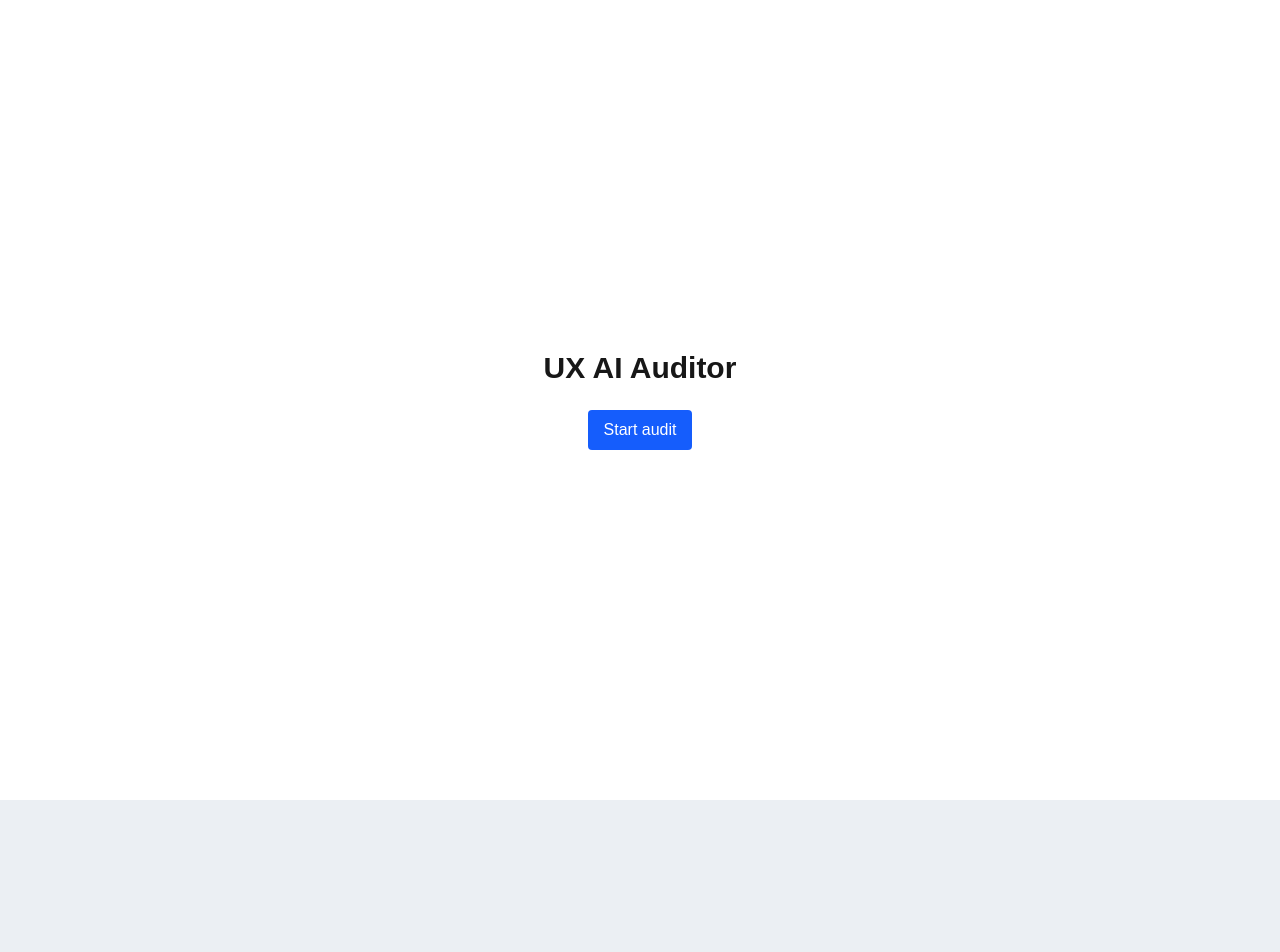
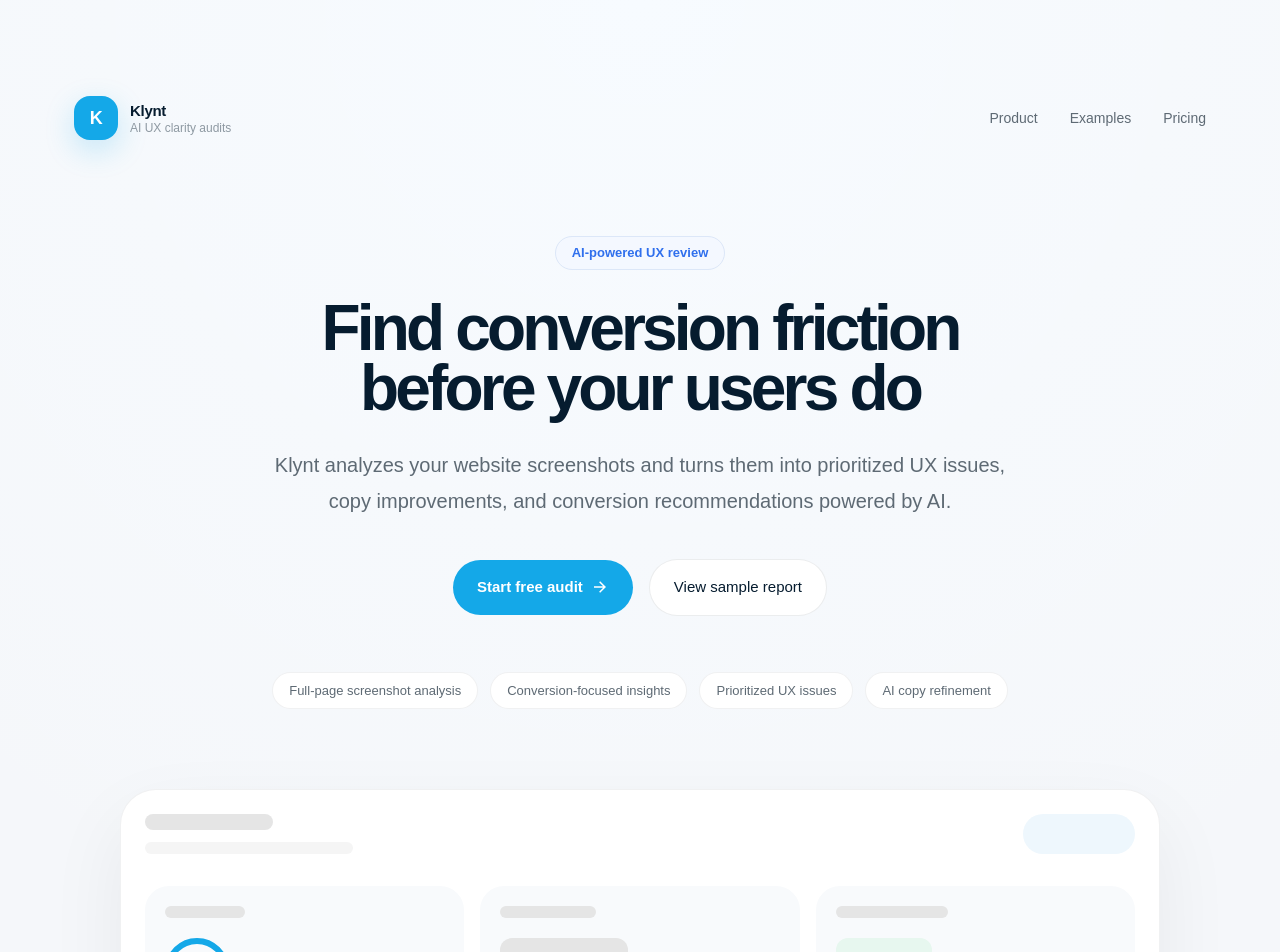
Before and after one commit to samarenkovdmitry/Klynt, a Next.js app: page / in a window 1280 px wide. Shown: the top 952 px of the page. Before the commit the page ends 800 px from the top, so only its background shows below. Built offline with nearby package versions, Linux system fonts and the light colour scheme; a web font is replaced by a local one.

Commit message:
New Mainpage

```diff
--- a/app/page.tsx
+++ b/app/page.tsx
@@ -1,16 +1,306 @@
 import Link from "next/link";
+import { RiArrowRightLine } from "@remixicon/react";
 
 export default function Home() {
   return (
-    <main className="flex min-h-screen flex-col items-center justify-center gap-6">
-      <h1 className="text-3xl font-semibold">UX AI Auditor</h1>
+    <main className="min-h-screen bg-[#F5F7FA] text-[#061C2F] overflow-hidden">
 
-      <Link
-        href="/analyze"
-        className="rounded bg-blue-600 px-4 py-2 text-white"
-      >
-        Start audit
-      </Link>
+      {/* HERO */}
+      <section className="relative">
+
+        {/* TOP LIGHT */}
+        <div
+          className="
+            pointer-events-none
+            absolute
+            inset-0
+            bg-[radial-gradient(circle_at_top,#F7FBFF_0%,transparent_70%)]
+          "
+        />
+
+        <div className="relative z-10 mx-auto max-w-[1180px] px-6 pt-24 pb-20">
+
+          {/* NAVBAR */}
+          <div className="flex items-center justify-between">
+
+            {/* LOGO */}
+            <div className="flex items-center gap-3">
+              <div
+                className="
+                  flex
+                  h-11
+                  w-11
+                  items-center
+                  justify-center
+                  rounded-2xl
+                  bg-[#14A8E8]
+                  text-white
+                  shadow-[0_10px_30px_rgba(20,168,232,0.22)]
+                "
+              >
+                <span className="text-[18px] font-semibold tracking-[-0.04em]">
+                  K
+                </span>
+              </div>
+
+              <div className="flex flex-col leading-none">
+                <span className="text-[15px] font-semibold tracking-[-0.02em]">
+                  Klynt
+                </span>
+
+                <span className="mt-1 text-[12px] text-[#8E99A2]">
+                  AI UX clarity audits
+                </span>
+              </div>
+            </div>
+
+            {/* NAV */}
+            <div className="hidden md:flex items-center gap-8 text-[14px] text-[#5E6A74]">
+              <button className="hover:text-[#061C2F] transition">
+                Product
+              </button>
+
+              <button className="hover:text-[#061C2F] transition">
+                Examples
+              </button>
+
+              <button className="hover:text-[#061C2F] transition">
+                Pricing
+              </button>
+            </div>
+          </div>
+
+          {/* HERO CONTENT */}
+          <div className="mx-auto mt-24 max-w-[900px] text-center">
+
+            {/* PILL */}
+            <div
+              className="
+                mx-auto
+                inline-flex
+                items-center
+                rounded-full
+                border
+                border-[#DCE7F8]
+                bg-[#F4F8FF]
+                px-4
+                py-1.5
+                text-[13px]
+                font-semibold
+                text-[#2F6FED]
+              "
+            >
+              AI-powered UX review
+            </div>
+
+            {/* TITLE */}
+            <h1
+              className="
+                mt-7
+                text-[64px]
+                leading-[0.95]
+                tracking-[-0.06em]
+                font-semibold
+                text-[#061C2F]
+              "
+            >
+              Find conversion friction
+              <br />
+              before your users do
+            </h1>
+
+            {/* DESCRIPTION */}
+            <p
+              className="
+                mx-auto
+                mt-7
+                max-w-[760px]
+                text-[20px]
+                leading-9
+                text-[#5E6A74]
+              "
+            >
+              Klynt analyzes your website screenshots and turns them
+              into prioritized UX issues, copy improvements, and
+              conversion recommendations powered by AI.
+            </p>
+
+            {/* CTA */}
+            <div className="mt-10 flex items-center justify-center gap-4">
+
+              <Link
+                href="/analyze"
+                className="
+                  inline-flex
+                  items-center
+                  gap-2
+                  rounded-full
+                  bg-[#14A8E8]
+                  px-6
+                  py-4
+                  text-[15px]
+                  font-semibold
+                  text-white
+                  transition-all
+                  duration-200
+                  hover:translate-y-[-1px]
+                  hover:bg-[#1198D2]
+                  hover:shadow-[0_12px_30px_rgba(20,168,232,0.24)]
+                "
+              >
+                Start free audit
+
+                <RiArrowRightLine size={18} />
+              </Link>
+
+              <button
+                className="
+                  rounded-full
+                  border
+                  border-[rgba(6,28,47,0.08)]
+                  bg-white
+                  px-6
+                  py-4
+                  text-[15px]
+                  font-medium
+                  text-[#061C2F]
+                  transition-all
+                  duration-200
+                  hover:border-[rgba(20,168,232,0.16)]
+                  hover:bg-[#F8FBFF]
+                "
+              >
+                View sample report
+              </button>
+
+            </div>
+
+            {/* TRUST ROW */}
+            <div
+              className="
+                mt-14
+                flex
+                flex-wrap
+                items-center
+                justify-center
+                gap-3
+              "
+            >
+
+              {[
+                "Full-page screenshot analysis",
+                "Conversion-focused insights",
+                "Prioritized UX issues",
+                "AI copy refinement",
+              ].map((item) => (
+                <div
+                  key={item}
+                  className="
+                    rounded-full
+                    border
+                    border-[rgba(6,28,47,0.06)]
+                    bg-white
+                    px-4
+                    py-2
+                    text-[13px]
+                    font-medium
+                    text-[#5E6A74]
+                  "
+                >
+                  {item}
+                </div>
+              ))}
+
+            </div>
+
+          </div>
+
+          {/* PREVIEW CARD */}
+          <div className="mx-auto mt-20 max-w-[1040px]">
+
+            <div
+              className="
+                relative
+                overflow-hidden
+                rounded-[36px]
+                border
+                border-[rgba(6,28,47,0.06)]
+                bg-white
+                p-6
+                shadow-[0_30px_80px_rgba(0,0,0,0.06)]
+              "
+            >
+
+              {/* FAKE REPORT HEADER */}
+              <div className="flex items-center justify-between">
+
+                <div>
+                  <div className="h-4 w-32 rounded-full bg-neutral-200" />
+
+                  <div className="mt-3 h-3 w-52 rounded-full bg-neutral-100" />
+                </div>
+
+                <div className="h-10 w-28 rounded-full bg-[#EEF7FD]" />
+              </div>
+
+              {/* CONTENT */}
+              <div className="mt-8 grid grid-cols-3 gap-4">
+
+                <div className="rounded-3xl bg-[#F8FAFC] p-5">
+                  <div className="h-3 w-20 rounded-full bg-neutral-200" />
+
+                  <div className="mt-5 h-16 w-16 rounded-full border-[6px] border-[#14A8E8]" />
+
+                  <div className="mt-5 h-3 w-24 rounded-full bg-neutral-100" />
+                </div>
+
+                <div className="rounded-3xl bg-[#F8FAFC] p-5">
+                  <div className="h-3 w-24 rounded-full bg-neutral-200" />
+
+                  <div className="mt-5 h-8 w-32 rounded-xl bg-neutral-200" />
+
+                  <div className="mt-5 h-3 w-20 rounded-full bg-neutral-100" />
+                </div>
+
+                <div className="rounded-3xl bg-[#F8FAFC] p-5">
+                  <div className="h-3 w-28 rounded-full bg-neutral-200" />
+
+                  <div className="mt-5 h-8 w-24 rounded-xl bg-[#E7F7EF]" />
+
+                  <div className="mt-5 h-3 w-24 rounded-full bg-neutral-100" />
+                </div>
+
+              </div>
+
+              {/* UX ISSUE */}
+              <div className="mt-5 rounded-[28px] border border-neutral-100 p-6">
+
+                <div className="flex items-start justify-between gap-6">
+
+                  <div className="flex-1">
+
+                    <div className="h-5 w-[70%] rounded-full bg-neutral-200" />
+
+                    <div className="mt-4 flex gap-2">
+                      <div className="h-8 w-24 rounded-full bg-neutral-100" />
+                      <div className="h-8 w-20 rounded-full bg-neutral-100" />
+                    </div>
+                  </div>
+
+                  <div className="h-10 w-24 rounded-full bg-[#FFF1E5]" />
+                </div>
+
+                <div className="mt-6 h-3 w-[92%] rounded-full bg-neutral-100" />
+                <div className="mt-3 h-3 w-[82%] rounded-full bg-neutral-100" />
+
+              </div>
+
+            </div>
+
+          </div>
+
+        </div>
+      </section>
     </main>
   );
 }
```
